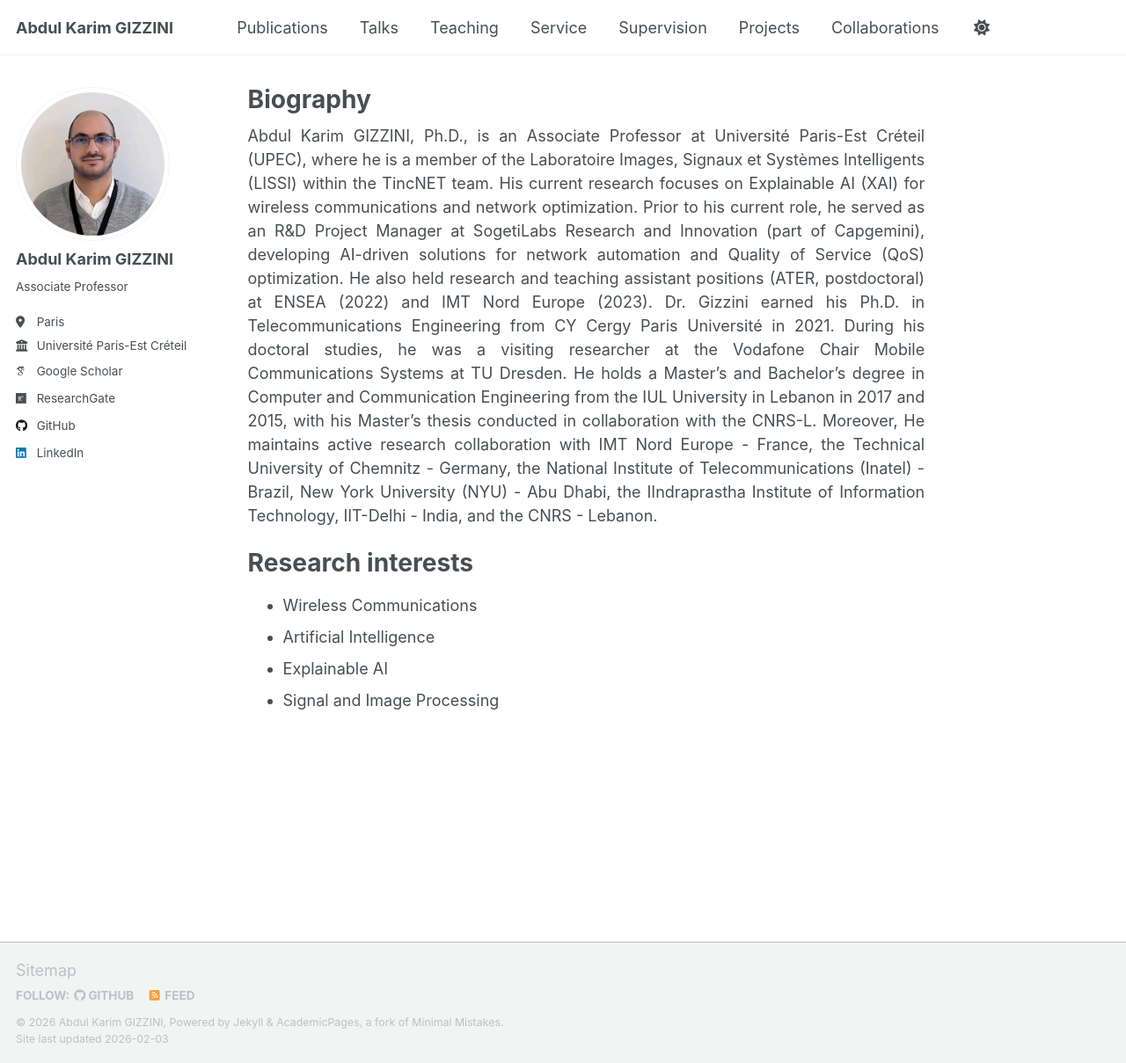
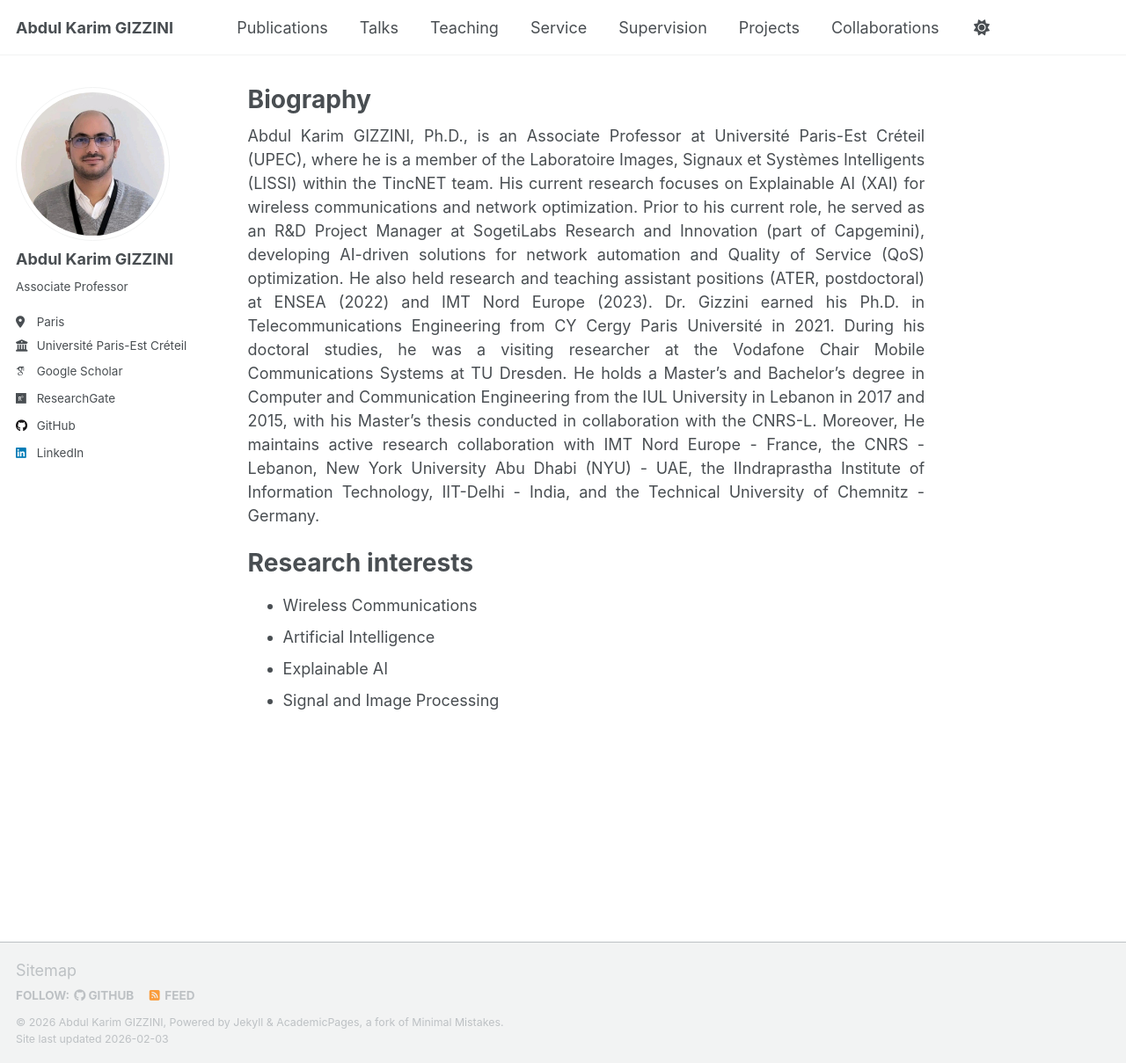
Before and after one commit to abdulkarimgizzini/abdulkarimgizzini-website, a Jekyll site: the page built from _pages/about.md, in a window 1280 px wide and 1209 px high. Shown: the whole window at 88% size. Built offline with Jekyll 4.4.1, drawn with Linux system fonts in a browser that asks for light colours; some web fonts are replaced; a script that is not in the unit is left out.

Commit message:
Update about.md

```diff
--- a/_pages/about.md
+++ b/_pages/about.md
@@ -8,7 +8,7 @@ redirect_from:
 ---
 
 <p style="text-align: justify;">
-Abdul Karim GIZZINI, Ph.D., is an Associate Professor at Université Paris-Est Créteil (UPEC), where he is a member of the Laboratoire Images, Signaux et Systèmes Intelligents (LISSI) within the TincNET team. His current research focuses on Explainable AI (XAI) for wireless communications and network optimization. Prior to his current role, he served as an R&D Project Manager at SogetiLabs Research and Innovation (part of Capgemini), developing AI-driven solutions for network automation and Quality of Service (QoS) optimization. He also held  research and teaching assistant positions (ATER, postdoctoral) at ENSEA (2022) and IMT Nord Europe (2023). Dr. Gizzini earned his Ph.D. in Telecommunications Engineering from CY Cergy Paris Université in 2021. During his doctoral studies, he was a visiting researcher at the Vodafone Chair Mobile Communications Systems at TU Dresden. He holds a Master’s and Bachelor’s degree in Computer and Communication Engineering from the IUL University in Lebanon in 2017 and 2015, with his Master’s thesis conducted in collaboration with the CNRS-L. Moreover, He maintains active research collaboration with  IMT Nord Europe - France, the Technical University of Chemnitz - Germany, the National Institute of Telecommunications (Inatel) - Brazil, New York University (NYU) - Abu Dhabi, the IIndraprastha Institute of Information Technology, IIT-Delhi - India, and the CNRS - Lebanon.
+Abdul Karim GIZZINI, Ph.D., is an Associate Professor at Université Paris-Est Créteil (UPEC), where he is a member of the Laboratoire Images, Signaux et Systèmes Intelligents (LISSI) within the TincNET team. His current research focuses on Explainable AI (XAI) for wireless communications and network optimization. Prior to his current role, he served as an R&D Project Manager at SogetiLabs Research and Innovation (part of Capgemini), developing AI-driven solutions for network automation and Quality of Service (QoS) optimization. He also held  research and teaching assistant positions (ATER, postdoctoral) at ENSEA (2022) and IMT Nord Europe (2023). Dr. Gizzini earned his Ph.D. in Telecommunications Engineering from CY Cergy Paris Université in 2021. During his doctoral studies, he was a visiting researcher at the Vodafone Chair Mobile Communications Systems at TU Dresden. He holds a Master’s and Bachelor’s degree in Computer and Communication Engineering from the IUL University in Lebanon in 2017 and 2015, with his Master’s thesis conducted in collaboration with the CNRS-L. Moreover, He maintains active research collaboration with  IMT Nord Europe - France, the CNRS - Lebanon, New York University Abu Dhabi (NYU) - UAE, the IIndraprastha Institute of Information Technology, IIT-Delhi - India, and the Technical University of Chemnitz - Germany.
 </p>
 
 Research interests
```
